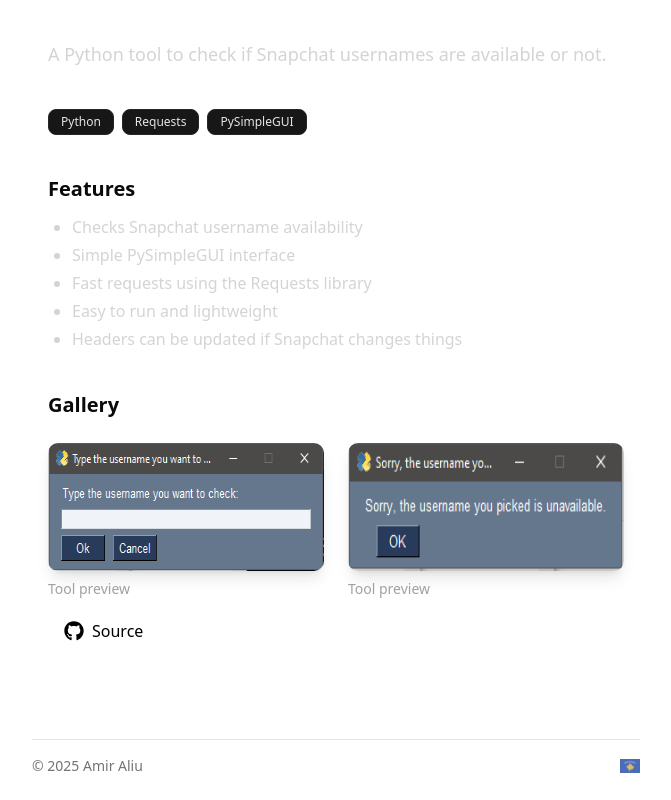
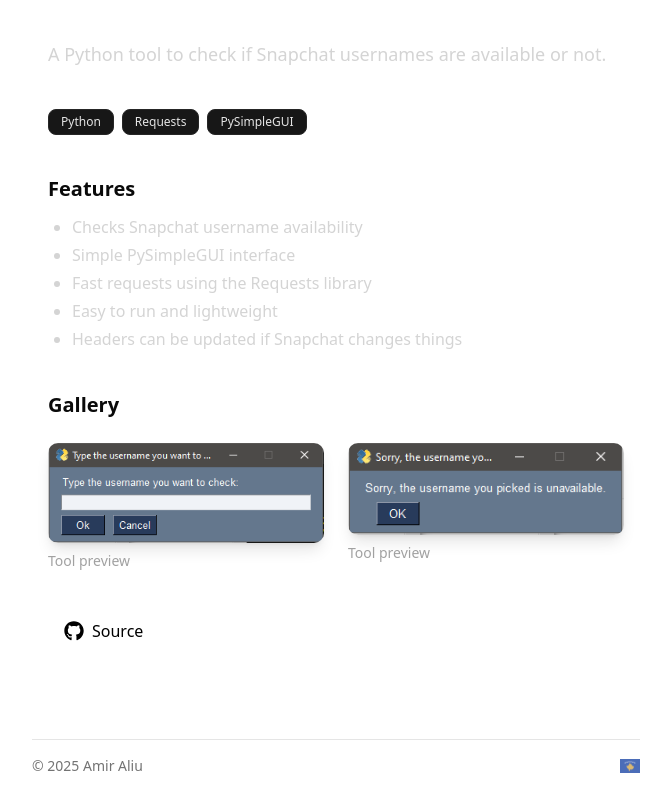
Before and after one commit to amiraliuks/portfolio, a Next.js app: page /projects/snapchat-usernames in a window 1280 px wide. Shown: the part 856-1656 px from the top of the page, without its empty margins (304-975 px from the left). Built offline with nearby package versions, Linux system fonts and the light colour scheme.

Commit message:
Fix images being stretched in project page

```diff
--- a/app/projects/[slug]/page.tsx
+++ b/app/projects/[slug]/page.tsx
@@ -95,11 +95,11 @@
                       className="rounded-lg shadow-lg w-full h-auto"
                     />
                   ) : (
-                    <img
-                      src={media.src}
-                      alt={media.alt}
-                      className="rounded-lg shadow-lg w-full h-full"
-                    />
+                      <img
+                        src={media.src}
+                        alt={media.alt}
+                        className="rounded-lg shadow-lg w-full h-auto object-cover"
+                      />
                   )}
 
                   <figcaption className="text-sm text-neutral-400">
```
